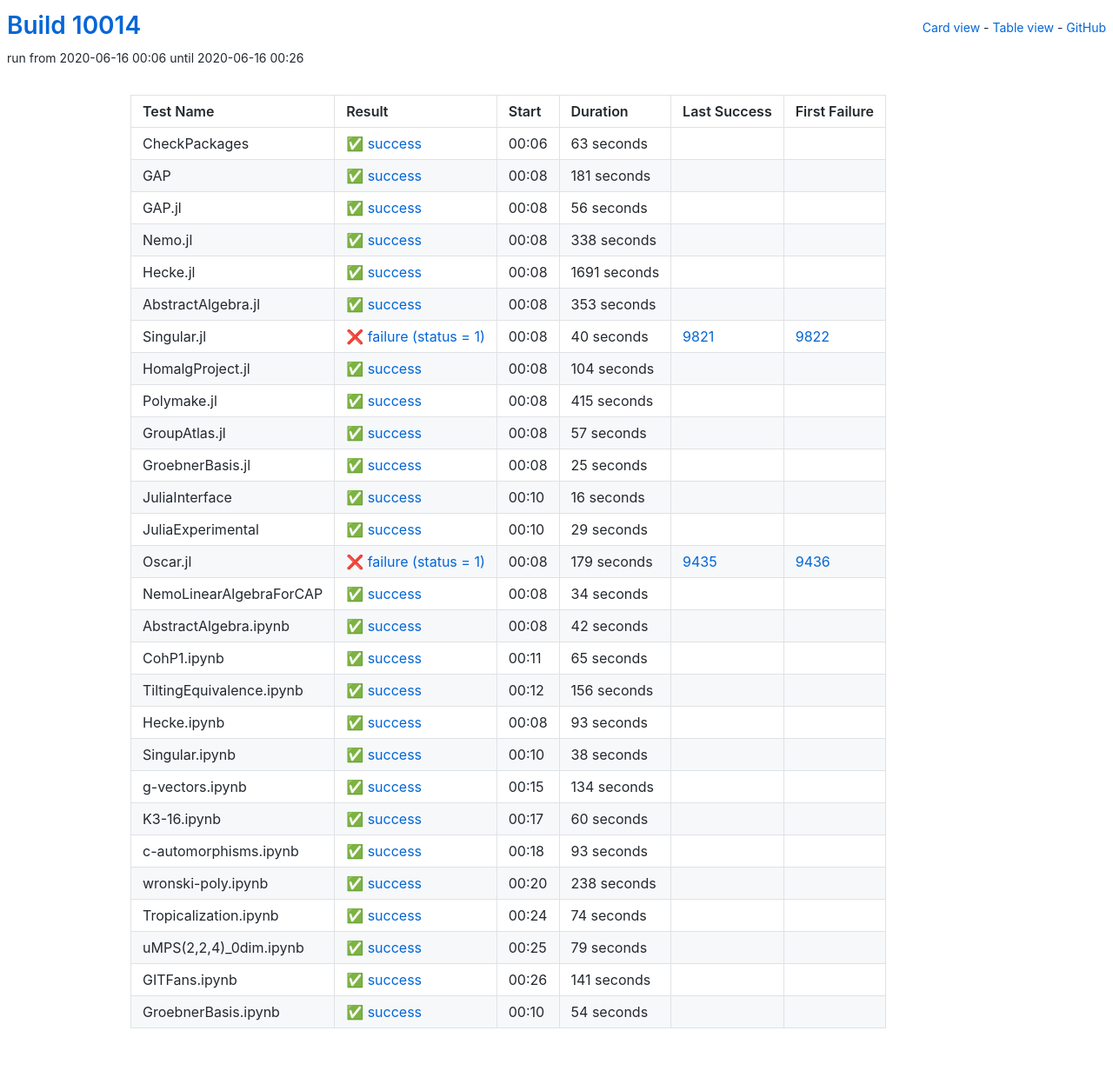
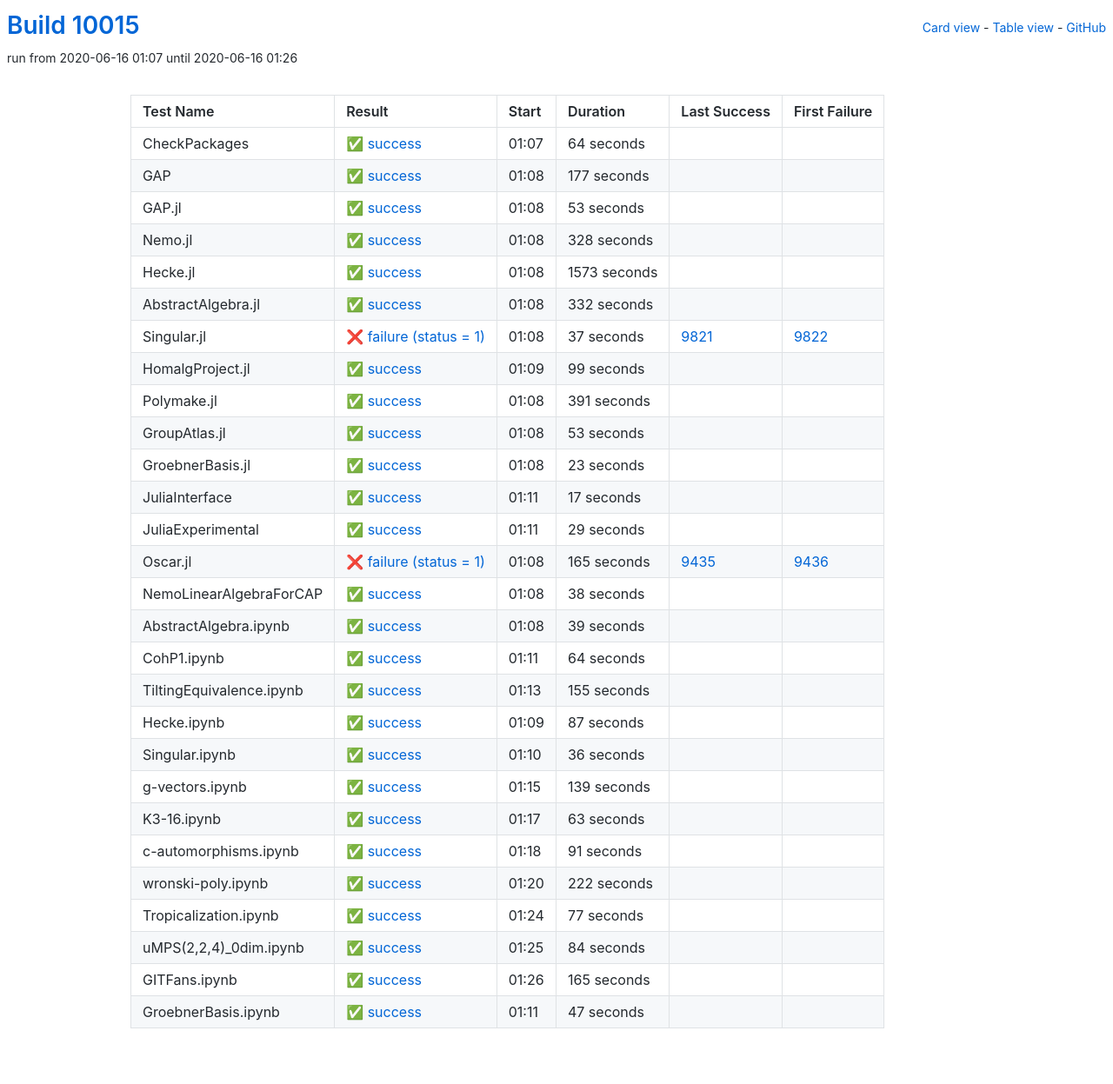
Before and after one commit to oscar-system/oscar-ci-status, a Jekyll site: the page built from table.html, in a window 1280 px wide. Shown: the whole page at 87% size. Built offline with Jekyll 4.4.1, drawn with Linux system fonts in a browser that asks for light colours.

Commit message:
Build #10015

```diff
--- a/_data/ci.yml
+++ b/_data/ci.yml
@@ -1,6 +1,6 @@
 ---
-build: 10014
-build_url: https://oscarci.mathematik.uni-kl.de/job/oscar/10014/
+build: 10015
+build_url: https://oscarci.mathematik.uni-kl.de/job/oscar/10015/
 job: oscar
 organization: oscar-system
 repo: oscar-ci-status
@@ -8,152 +8,152 @@
 tests:
 - name: CheckPackages
   id: checkpackages
-  log: https://oscarci.mathematik.uni-kl.de/job/oscar/10014/artifact/logs/build-10014/CheckPackages.log
-  start: 2020-06-16 00:06
+  log: https://oscarci.mathematik.uni-kl.de/job/oscar/10015/artifact/logs/build-10015/CheckPackages.log
+  start: 2020-06-16 01:07
   success: true
   exitcode: 0
   status: success
-  duration: 63
+  duration: 64
   last_success: false
   last_success_url:
   first_failure: false
   first_failure_url:
 - name: GAP
   id: gap
-  log: https://oscarci.mathematik.uni-kl.de/job/oscar/10014/artifact/logs/build-10014/GAP.log
-  start: 2020-06-16 00:08
+  log: https://oscarci.mathematik.uni-kl.de/job/oscar/10015/artifact/logs/build-10015/GAP.log
+  start: 2020-06-16 01:08
   success: true
   exitcode: 0
   status: success
-  duration: 181
+  duration: 177
   last_success: false
   last_success_url:
   first_failure: false
   first_failure_url:
 - name: GAP.jl
   id: gap-jl
-  log: https://oscarci.mathematik.uni-kl.de/job/oscar/10014/artifact/logs/build-10014/GAP.jl.log
-  start: 2020-06-16 00:08
+  log: https://oscarci.mathematik.uni-kl.de/job/oscar/10015/artifact/logs/build-10015/GAP.jl.log
+  start: 2020-06-16 01:08
   success: true
   exitcode: 0
   status: success
-  duration: 56
+  duration: 53
   last_success: false
   last_success_url:
   first_failure: false
   first_failure_url:
 - name: Nemo.jl
   id: nemo-jl
-  log: https://oscarci.mathematik.uni-kl.de/job/oscar/10014/artifact/logs/build-10014/Nemo.jl.log
-  start: 2020-06-16 00:08
+  log: https://oscarci.mathematik.uni-kl.de/job/oscar/10015/artifact/logs/build-10015/Nemo.jl.log
+  start: 2020-06-16 01:08
   success: true
   exitcode: 0
   status: success
-  duration: 338
+  duration: 328
   last_success: false
   last_success_url:
   first_failure: false
   first_failure_url:
 - name: Hecke.jl
   id: hecke-jl
-  log: https://oscarci.mathematik.uni-kl.de/job/oscar/10014/artifact/logs/build-10014/Hecke.jl.log
-  start: 2020-06-16 00:08
+  log: https://oscarci.mathematik.uni-kl.de/job/oscar/10015/artifact/logs/build-10015/Hecke.jl.log
+  start: 2020-06-16 01:08
   success: true
   exitcode: 0
   status: success
-  duration: 1691
+  duration: 1573
   last_success: false
   last_success_url:
   first_failure: false
   first_failure_url:
 - name: AbstractAlgebra.jl
   id: abstractalgebra-jl
-  log: https://oscarci.mathematik.uni-kl.de/job/oscar/10014/artifact/logs/build-10014/AbstractAlgebra.jl.log
-  start: 2020-06-16 00:08
+  log: https://oscarci.mathematik.uni-kl.de/job/oscar/10015/artifact/logs/build-10015/AbstractAlgebra.jl.log
+  start: 2020-06-16 01:08
   success: true
   exitcode: 0
   status: success
-  duration: 353
+  duration: 332
   last_success: false
   last_success_url:
   first_failure: false
   first_failure_url:
 - name: Singular.jl
   id: singular-jl
-  log: https://oscarci.mathematik.uni-kl.de/job/oscar/10014/artifact/logs/build-10014/Singular.jl.log
-  start: 2020-06-16 00:08
+  log: https://oscarci.mathematik.uni-kl.de/job/oscar/10015/artifact/logs/build-10015/Singular.jl.log
+  start: 2020-06-16 01:08
   success: false
   exitcode: 1
   status: failure
-  duration: 40
+  duration: 37
   last_success: 9821
   last_success_url: https://oscarci.mathematik.uni-kl.de/job/oscar/9821/
   first_failure: 9822
   first_failure_url: https://oscarci.mathematik.uni-kl.de/job/oscar/9822/
 - name: HomalgProject.jl
   id: homalgproject-jl
-  log: https://oscarci.mathematik.uni-kl.de/job/oscar/10014/artifact/logs/build-10014/HomalgProject.jl.log
-  start: 2020-06-16 00:08
+  log: https://oscarci.mathematik.uni-kl.de/job/oscar/10015/artifact/logs/build-10015/HomalgProject.jl.log
+  start: 2020-06-16 01:09
   success: true
   exitcode: 0
   status: success
-  duration: 104
+  duration: 99
   last_success: false
   last_success_url:
   first_failure: false
   first_failure_url:
 - name: Polymake.jl
   id: polymake-jl
-  log: https://oscarci.mathematik.uni-kl.de/job/oscar/10014/artifact/logs/build-10014/Polymake.jl.log
-  start: 2020-06-16 00:08
+  log: https://oscarci.mathematik.uni-kl.de/job/oscar/10015/artifact/logs/build-10015/Polymake.jl.log
+  start: 2020-06-16 01:08
   success: true
   exitcode: 0
   status: success
-  duration: 415
+  duration: 391
   last_success: false
   last_success_url:
   first_failure: false
   first_failure_url:
 - name: GroupAtlas.jl
   id: groupatlas-jl
-  log: https://oscarci.mathematik.uni-kl.de/job/oscar/10014/artifact/logs/build-10014/GroupAtlas.jl.log
-  start: 2020-06-16 00:08
+  log: https://oscarci.mathematik.uni-kl.de/job/oscar/10015/artifact/logs/build-10015/GroupAtlas.jl.log
+  start: 2020-06-16 01:08
   success: true
   exitcode: 0
   status: success
-  duration: 57
+  duration: 53
   last_success: false
   last_success_url:
   first_failure: false
   first_failure_url:
 - name: GroebnerBasis.jl
   id: groebnerbasis-jl
-  log: https://oscarci.mathematik.uni-kl.de/job/oscar/10014/artifact/logs/build-10014/GroebnerBasis.jl.log
-  start: 2020-06-16 00:08
+  log: https://oscarci.mathematik.uni-kl.de/job/oscar/10015/artifact/logs/build-10015/GroebnerBasis.jl.log
+  start: 2020-06-16 01:08
   success: true
   exitcode: 0
   status: success
-  duration: 25
+  duration: 23
   last_success: false
   last_success_url:
   first_failure: false
   first_failure_url:
 - name: JuliaInterface
   id: juliainterface
-  log: https://oscarci.mathematik.uni-kl.de/job/oscar/10014/artifact/logs/build-10014/JuliaInterface.log
-  start: 2020-06-16 00:10
+  log: https://oscarci.mathematik.uni-kl.de/job/oscar/10015/artifact/logs/build-10015/JuliaInterface.log
+  start: 2020-06-16 01:11
   success: true
   exitcode: 0
   status: success
-  duration: 16
+  duration: 17
   last_success: false
   last_success_url:
   first_failure: false
   first_failure_url:
 - name: JuliaExperimental
   id: juliaexperimental
-  log: https://oscarci.mathematik.uni-kl.de/job/oscar/10014/artifact/logs/build-10014/JuliaExperimental.log
-  start: 2020-06-16 00:10
+  log: https://oscarci.mathematik.uni-kl.de/job/oscar/10015/artifact/logs/build-10015/JuliaExperimental.log
+  start: 2020-06-16 01:11
   success: true
   exitcode: 0
   status: success
@@ -164,80 +164,20 @@
   first_failure_url:
 - name: Oscar.jl
   id: oscar-jl
-  log: https://oscarci.mathematik.uni-kl.de/job/oscar/10014/artifact/logs/build-10014/Oscar.jl.log
-  start: 2020-06-16 00:08
+  log: https://oscarci.mathematik.uni-kl.de/job/oscar/10015/artifact/logs/build-10015/Oscar.jl.log
+  start: 2020-06-16 01:08
   success: false
   exitcode: 1
   status: failure
-  duration: 179
+  duration: 165
   last_success: 9435
   last_success_url: https://oscarci.mathematik.uni-kl.de/job/oscar/9435/
   first_failure: 9436
   first_failure_url: https://oscarci.mathematik.uni-kl.de/job/oscar/9436/
 - name: NemoLinearAlgebraForCAP
   id: nemolinearalgebraforcap
-  log: https://oscarci.mathematik.uni-kl.de/job/oscar/10014/artifact/logs/build-10014/NemoLinearAlgebraForCAP.log
-  start: 2020-06-16 00:08
-  success: true
-  exitcode: 0
-  status: success
-  duration: 34
-  last_success: false
-  last_success_url:
-  first_failure: false
-  first_failure_url:
-- name: AbstractAlgebra.ipynb
-  id: abstractalgebra-ipynb
-  log: https://oscarci.mathematik.uni-kl.de/job/oscar/10014/artifact/logs/build-10014/AbstractAlgebra.ipynb.log
-  start: 2020-06-16 00:08
-  success: true
-  exitcode: 0
-  status: success
-  duration: 42
-  last_success: false
-  last_success_url:
-  first_failure: false
-  first_failure_url:
-- name: CohP1.ipynb
-  id: cohp1-ipynb
-  log: https://oscarci.mathematik.uni-kl.de/job/oscar/10014/artifact/logs/build-10014/CohP1.ipynb.log
-  start: 2020-06-16 00:11
-  success: true
-  exitcode: 0
-  status: success
-  duration: 65
-  last_success: false
-  last_success_url:
-  first_failure: false
-  first_failure_url:
-- name: TiltingEquivalence.ipynb
-  id: tiltingequivalence-ipynb
-  log: https://oscarci.mathematik.uni-kl.de/job/oscar/10014/artifact/logs/build-10014/TiltingEquivalence.ipynb.log
-  start: 2020-06-16 00:12
-  success: true
-  exitcode: 0
-  status: success
-  duration: 156
-  last_success: false
-  last_success_url:
-  first_failure: false
-  first_failure_url:
-- name: Hecke.ipynb
-  id: hecke-ipynb
-  log: https://oscarci.mathematik.uni-kl.de/job/oscar/10014/artifact/logs/build-10014/Hecke.ipynb.log
-  start: 2020-06-16 00:08
-  success: true
-  exitcode: 0
-  status: success
-  duration: 93
-  last_success: false
-  last_success_url:
-  first_failure: false
-  first_failure_url:
-- name: Singular.ipynb
-  id: singular-ipynb
-  log: https://oscarci.mathematik.uni-kl.de/job/oscar/10014/artifact/logs/build-10014/Singular.ipynb.log
-  start: 2020-06-16 00:10
+  log: https://oscarci.mathematik.uni-kl.de/job/oscar/10015/artifact/logs/build-10015/NemoLinearAlgebraForCAP.log
+  start: 2020-06-16 01:08
   success: true
   exitcode: 0
   status: success
@@ -246,98 +186,158 @@
   last_success_url:
   first_failure: false
   first_failure_url:
-- name: g-vectors.ipynb
-  id: g-vectors-ipynb
-  log: https://oscarci.mathematik.uni-kl.de/job/oscar/10014/artifact/logs/build-10014/g-vectors.ipynb.log
-  start: 2020-06-16 00:15
+- name: AbstractAlgebra.ipynb
+  id: abstractalgebra-ipynb
+  log: https://oscarci.mathematik.uni-kl.de/job/oscar/10015/artifact/logs/build-10015/AbstractAlgebra.ipynb.log
+  start: 2020-06-16 01:08
   success: true
   exitcode: 0
   status: success
-  duration: 134
+  duration: 39
+  last_success: false
+  last_success_url:
+  first_failure: false
+  first_failure_url:
+- name: CohP1.ipynb
+  id: cohp1-ipynb
+  log: https://oscarci.mathematik.uni-kl.de/job/oscar/10015/artifact/logs/build-10015/CohP1.ipynb.log
+  start: 2020-06-16 01:11
+  success: true
+  exitcode: 0
+  status: success
+  duration: 64
+  last_success: false
+  last_success_url:
+  first_failure: false
+  first_failure_url:
+- name: TiltingEquivalence.ipynb
+  id: tiltingequivalence-ipynb
+  log: https://oscarci.mathematik.uni-kl.de/job/oscar/10015/artifact/logs/build-10015/TiltingEquivalence.ipynb.log
+  start: 2020-06-16 01:13
+  success: true
+  exitcode: 0
+  status: success
+  duration: 155
+  last_success: false
+  last_success_url:
+  first_failure: false
+  first_failure_url:
+- name: Hecke.ipynb
+  id: hecke-ipynb
+  log: https://oscarci.mathematik.uni-kl.de/job/oscar/10015/artifact/logs/build-10015/Hecke.ipynb.log
+  start: 2020-06-16 01:09
+  success: true
+  exitcode: 0
+  status: success
+  duration: 87
+  last_success: false
+  last_success_url:
+  first_failure: false
+  first_failure_url:
+- name: Singular.ipynb
+  id: singular-ipynb
+  log: https://oscarci.mathematik.uni-kl.de/job/oscar/10015/artifact/logs/build-10015/Singular.ipynb.log
+  start: 2020-06-16 01:10
+  success: true
+  exitcode: 0
+  status: success
+  duration: 36
+  last_success: false
+  last_success_url:
+  first_failure: false
+  first_failure_url:
+- name: g-vectors.ipynb
+  id: g-vectors-ipynb
+  log: https://oscarci.mathematik.uni-kl.de/job/oscar/10015/artifact/logs/build-10015/g-vectors.ipynb.log
+  start: 2020-06-16 01:15
+  success: true
+  exitcode: 0
+  status: success
+  duration: 139
   last_success: false
   last_success_url:
   first_failure: false
   first_failure_url:
 - name: K3-16.ipynb
   id: k3-16-ipynb
-  log: https://oscarci.mathematik.uni-kl.de/job/oscar/10014/artifact/logs/build-10014/K3-16.ipynb.log
-  start: 2020-06-16 00:17
+  log: https://oscarci.mathematik.uni-kl.de/job/oscar/10015/artifact/logs/build-10015/K3-16.ipynb.log
+  start: 2020-06-16 01:17
   success: true
   exitcode: 0
   status: success
-  duration: 60
+  duration: 63
   last_success: false
   last_success_url:
   first_failure: false
   first_failure_url:
 - name: c-automorphisms.ipynb
   id: c-automorphisms-ipynb
-  log: https://oscarci.mathematik.uni-kl.de/job/oscar/10014/artifact/logs/build-10014/c-automorphisms.ipynb.log
-  start: 2020-06-16 00:18
+  log: https://oscarci.mathematik.uni-kl.de/job/oscar/10015/artifact/logs/build-10015/c-automorphisms.ipynb.log
+  start: 2020-06-16 01:18
   success: true
   exitcode: 0
   status: success
-  duration: 93
+  duration: 91
   last_success: false
   last_success_url:
   first_failure: false
   first_failure_url:
 - name: wronski-poly.ipynb
   id: wronski-poly-ipynb
-  log: https://oscarci.mathematik.uni-kl.de/job/oscar/10014/artifact/logs/build-10014/wronski-poly.ipynb.log
-  start: 2020-06-16 00:20
+  log: https://oscarci.mathematik.uni-kl.de/job/oscar/10015/artifact/logs/build-10015/wronski-poly.ipynb.log
+  start: 2020-06-16 01:20
   success: true
   exitcode: 0
   status: success
-  duration: 238
+  duration: 222
   last_success: false
   last_success_url:
   first_failure: false
   first_failure_url:
 - name: Tropicalization.ipynb
   id: tropicalization-ipynb
-  log: https://oscarci.mathematik.uni-kl.de/job/oscar/10014/artifact/logs/build-10014/Tropicalization.ipynb.log
-  start: 2020-06-16 00:24
+  log: https://oscarci.mathematik.uni-kl.de/job/oscar/10015/artifact/logs/build-10015/Tropicalization.ipynb.log
+  start: 2020-06-16 01:24
   success: true
   exitcode: 0
   status: success
-  duration: 74
+  duration: 77
   last_success: false
   last_success_url:
   first_failure: false
   first_failure_url:
 - name: uMPS(2,2,4)_0dim.ipynb
   id: umps-2-2-4-0dim-ipynb
-  log: https://oscarci.mathematik.uni-kl.de/job/oscar/10014/artifact/logs/build-10014/uMPS-2-2-4-_0dim.ipynb.log
-  start: 2020-06-16 00:25
+  log: https://oscarci.mathematik.uni-kl.de/job/oscar/10015/artifact/logs/build-10015/uMPS-2-2-4-_0dim.ipynb.log
+  start: 2020-06-16 01:25
   success: true
   exitcode: 0
   status: success
-  duration: 79
+  duration: 84
   last_success: false
   last_success_url:
   first_failure: false
   first_failure_url:
 - name: GITFans.ipynb
   id: gitfans-ipynb
-  log: https://oscarci.mathematik.uni-kl.de/job/oscar/10014/artifact/logs/build-10014/GITFans.ipynb.log
-  start: 2020-06-16 00:26
+  log: https://oscarci.mathematik.uni-kl.de/job/oscar/10015/artifact/logs/build-10015/GITFans.ipynb.log
+  start: 2020-06-16 01:26
   success: true
   exitcode: 0
   status: success
-  duration: 141
+  duration: 165
   last_success: false
   last_success_url:
   first_failure: false
   first_failure_url:
 - name: GroebnerBasis.ipynb
   id: groebnerbasis-ipynb
-  log: https://oscarci.mathematik.uni-kl.de/job/oscar/10014/artifact/logs/build-10014/GroebnerBasis.ipynb.log
-  start: 2020-06-16 00:10
+  log: https://oscarci.mathematik.uni-kl.de/job/oscar/10015/artifact/logs/build-10015/GroebnerBasis.ipynb.log
+  start: 2020-06-16 01:11
   success: true
   exitcode: 0
   status: success
-  duration: 54
+  duration: 47
   last_success: false
   last_success_url:
   first_failure: false
```
Also changed, not shown: README.md.
